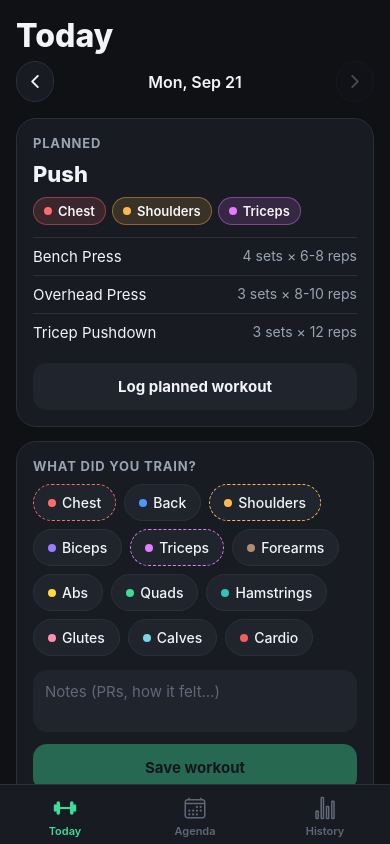
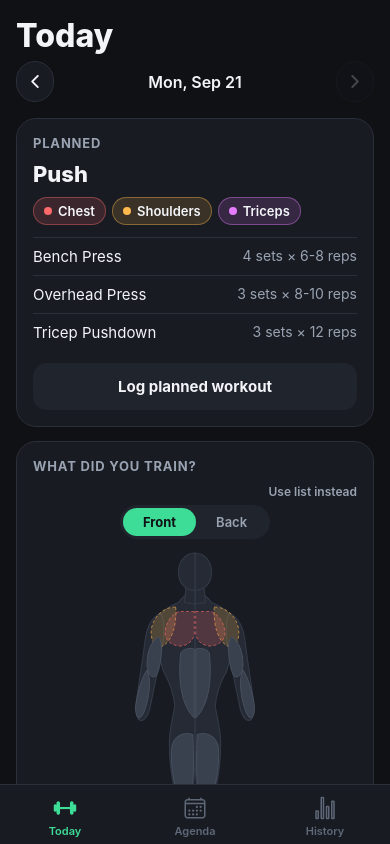
Before and after one commit to Arlis-Demirxhiu/GymTracker, a React Native app: screen / in a window 390 px wide. Built offline with nearby package versions, Linux system fonts and the light colour scheme.

Commit message:
Add tappable body map for picking muscles
Front/back SVG figure replaces the chip list as the default picker on
Today and in the agenda editor; chips remain behind a toggle and for
cardio, which has no region on the figure.

```diff
--- a/package.json
+++ b/package.json
@@ -11,6 +11,7 @@
     "react-dom": "19.2.3",
     "react-native": "0.86.3",
     "react-native-safe-area-context": "~5.7.0",
+    "react-native-svg": "15.15.4",
     "react-native-web": "^0.21.2"
   },
   "devDependencies": {
--- /dev/null
+++ b/src/BodyMap.tsx
@@ -0,0 +1,198 @@
+import { useState } from 'react';
+import { Pressable, StyleSheet, Text, View } from 'react-native';
+import Svg, { Path } from 'react-native-svg';
+import { BODY_PART_MAP } from './data';
+import { colors, radius } from './theme';
+import { BodyPart } from './types';
+
+/**
+ * Tappable anatomy picker. Shapes are authored for the right half of a
+ * 200x440 canvas and mirrored onto the left, so every muscle is one path.
+ */
+
+const VIEW_W = 200;
+const VIEW_H = 440;
+
+/** Mirrors absolute M/L/C path data across the vertical centre line. */
+const mirror = (d: string) => {
+  let i = 0;
+  return d.replace(/-?\d+(\.\d+)?/g, (n) => {
+    const isX = i++ % 2 === 0;
+    return isX ? `${VIEW_W - Number(n)}` : n;
+  });
+};
+
+const SILHOUETTE = [
+  // torso + leg
+  `M 100 58 C 110 60, 116 66, 122 74 C 138 80, 150 90, 152 106
+   C 153 126, 148 148, 142 166 C 133 182, 128 196, 127 212
+   C 129 226, 133 238, 134 256 C 135 288, 130 312, 125 336
+   C 121 356, 118 376, 117 396 C 116 410, 116 420, 118 428
+   L 104 428 C 104 412, 106 396, 105 376 C 104 348, 101 312, 100 284 Z`,
+  // arm
+  `M 146 88 C 158 94, 165 108, 167 128 C 170 152, 174 176, 177 198
+   C 179 212, 179 225, 175 230 C 169 234, 163 227, 160 214
+   C 155 190, 149 162, 145 140 C 141 120, 140 98, 146 88 Z`,
+  // neck + head + foot
+  `M 100 52 L 112 54 L 114 74 L 100 76 Z`,
+  `M 100 8 C 114 8, 122 20, 122 34 C 122 48, 113 58, 100 58 Z`,
+  `M 104 424 L 119 424 C 128 428, 131 437, 122 438 L 104 438 Z`,
+];
+
+const DELTOID = `M 126 80 C 141 80, 154 91, 158 108 C 160 122, 155 133, 147 133
+                 C 138 132, 130 120, 127 104 C 125 92, 125 84, 126 80 Z`;
+
+const FRONT: { part: BodyPart; d: string }[] = [
+  { part: 'shoulders', d: DELTOID },
+  {
+    part: 'chest',
+    d: `M 101 86 L 122 86 C 132 91, 139 101, 140 114
+        C 140 124, 132 132, 119 132 C 109 131, 103 125, 101 117 Z`,
+  },
+  {
+    part: 'abs',
+    d: `M 101 136 C 108 134, 116 136, 119 141
+        C 121 158, 121 176, 118 192 C 115 208, 109 220, 101 228 Z`,
+  },
+  {
+    part: 'biceps',
+    d: `M 149 120 C 159 126, 164 140, 164 158 C 163 170, 157 176, 152 172
+        C 147 164, 144 146, 145 130 C 146 123, 147 121, 149 120 Z`,
+  },
+  {
+    part: 'forearms',
+    d: `M 164 164 C 171 174, 176 192, 179 210 C 180 220, 178 228, 174 228
+        C 169 226, 165 214, 162 198 C 160 184, 160 172, 164 164 Z`,
+  },
+  {
+    part: 'quads',
+    d: `M 103 250 C 116 246, 128 252, 131 266 C 133 288, 129 312, 123 332
+        C 118 342, 110 344, 106 336 C 102 320, 101 286, 103 250 Z`,
+  },
+  {
+    part: 'calves',
+    d: `M 108 352 C 117 352, 122 362, 121 380 C 120 396, 116 406, 111 406
+        C 107 404, 105 392, 105 376 C 105 364, 106 356, 108 352 Z`,
+  },
+];
+
+const BACK: { part: BodyPart; d: string }[] = [
+  { part: 'shoulders', d: DELTOID },
+  {
+    part: 'back',
+    d: `M 101 80 L 121 79 C 129 85, 133 97, 134 109
+        C 139 127, 141 147, 137 165 C 129 181, 115 191, 101 193 Z`,
+  },
+  {
+    part: 'triceps',
+    d: `M 149 118 C 160 124, 165 140, 165 160 C 164 172, 158 178, 153 174
+        C 148 165, 145 146, 146 130 C 147 122, 148 119, 149 118 Z`,
+  },
+  {
+    part: 'forearms',
+    d: `M 165 164 C 172 174, 177 192, 180 210 C 181 220, 179 228, 175 228
+        C 170 226, 166 214, 163 198 C 161 184, 161 172, 165 164 Z`,
+  },
+  {
+    part: 'glutes',
+    d: `M 101 206 C 114 202, 127 209, 131 223 C 133 238, 128 251, 116 254
+        C 108 255, 103 250, 101 243 Z`,
+  },
+  {
+    part: 'hamstrings',
+    d: `M 102 259 C 114 257, 126 263, 129 277 C 131 297, 127 317, 122 333
+        C 117 343, 109 344, 106 335 C 102 319, 101 285, 102 259 Z`,
+  },
+  {
+    part: 'calves',
+    d: `M 107 350 C 118 350, 124 362, 123 382 C 122 398, 117 408, 111 408
+        C 106 406, 104 392, 104 376 C 104 362, 105 353, 107 350 Z`,
+  },
+];
+
+/** Parts the figure can show; anything else (cardio) needs a chip. */
+export const MAPPED_PARTS: BodyPart[] = Array.from(new Set([...FRONT, ...BACK].map((r) => r.part)));
+
+export function BodyMap({
+  selected,
+  onToggle,
+  planned = [],
+  height = 330,
+}: {
+  selected: BodyPart[];
+  onToggle: (p: BodyPart) => void;
+  planned?: BodyPart[];
+  height?: number;
+}) {
+  const [view, setView] = useState<'front' | 'back'>('front');
+  const regions = view === 'front' ? FRONT : BACK;
+
+  const muscle = (part: BodyPart, d: string, key: string) => {
+    const on = selected.includes(part);
+    const isPlanned = !on && planned.includes(part);
+    const color = BODY_PART_MAP[part].color;
+    return (
+      <Path
+        key={key}
+        d={d}
+        fill={on ? color : isPlanned ? color + '33' : colors.muscle}
+        stroke={on ? '#FFFFFF80' : isPlanned ? color + 'AA' : colors.muscleLine}
+        strokeWidth={1.2}
+        strokeDasharray={isPlanned ? '4 3' : undefined}
+        onPress={() => onToggle(part)}
+        accessibilityLabel={`${BODY_PART_MAP[part].label}${on ? ', selected' : ''}`}
+      />
+    );
+  };
+
+  return (
+    <View>
+      <View style={styles.viewToggle}>
+        {(['front', 'back'] as const).map((v) => (
+          <Pressable
+            key={v}
+            onPress={() => setView(v)}
+            style={[styles.viewBtn, view === v && styles.viewBtnOn]}
+            accessibilityRole="tab"
+            accessibilityState={{ selected: view === v }}
+          >
+            <Text style={[styles.viewText, view === v && styles.viewTextOn]}>
+              {v === 'front' ? 'Front' : 'Back'}
+            </Text>
+          </Pressable>
+        ))}
+      </View>
+
+      <Svg width="100%" height={height} viewBox={`0 0 ${VIEW_W} ${VIEW_H}`} preserveAspectRatio="xMidYMid meet">
+        {SILHOUETTE.map((d, i) => (
+          <Path key={`s${i}`} d={d} fill={colors.silhouette} stroke={colors.silhouetteLine} strokeWidth={1.5} />
+        ))}
+        {SILHOUETTE.map((d, i) => (
+          <Path key={`sm${i}`} d={mirror(d)} fill={colors.silhouette} stroke={colors.silhouetteLine} strokeWidth={1.5} />
+        ))}
+        {regions.map((r) => muscle(r.part, r.d, `r-${r.part}`))}
+        {regions.map((r) => muscle(r.part, mirror(r.d), `l-${r.part}`))}
+      </Svg>
+
+      <Text style={styles.hint}>
+        Tap a muscle to select it{view === 'front' ? ' — switch to Back for lats, glutes & hamstrings' : ''}
+      </Text>
+    </View>
+  );
+}
+
+const styles = StyleSheet.create({
+  viewToggle: {
+    flexDirection: 'row',
+    alignSelf: 'center',
+    backgroundColor: colors.cardAlt,
+    borderRadius: radius.pill,
+    padding: 3,
+    marginBottom: 8,
+  },
+  viewBtn: { paddingVertical: 6, paddingHorizontal: 20, borderRadius: radius.pill },
+  viewBtnOn: { backgroundColor: colors.accent },
+  viewText: { color: colors.textDim, fontSize: 13, fontWeight: '600' },
+  viewTextOn: { color: colors.accentText, fontWeight: '700' },
+  hint: { color: colors.textFaint, fontSize: 11, textAlign: 'center', marginTop: 4 },
+});
--- a/src/components.tsx
+++ b/src/components.tsx
@@ -1,5 +1,6 @@
-import { ReactNode } from 'react';
+import { ReactNode, useState } from 'react';
 import { Pressable, StyleSheet, Text, View, ViewStyle } from 'react-native';
+import { BodyMap, MAPPED_PARTS } from './BodyMap';
 import { BODY_PART_MAP, BODY_PARTS } from './data';
 import { colors, radius } from './theme';
 import { BodyPart } from './types';
@@ -27,18 +28,49 @@ export function BodyPartTag({ part, small }: { part: BodyPart; small?: boolean }
   );
 }
 
+/**
+ * Body figure first, chip list as a fallback. Parts the figure can't show
+ * (cardio) stay reachable as chips underneath it.
+ */
+export function BodyPartSelector(props: { selected: BodyPart[]; onToggle: (p: BodyPart) => void; planned?: BodyPart[] }) {
+  const [mode, setMode] = useState<'body' | 'list'>('body');
+  const offMap = BODY_PARTS.filter((bp) => !MAPPED_PARTS.includes(bp.key)).map((bp) => bp.key);
+
+  return (
+    <View>
+      <Pressable onPress={() => setMode(mode === 'body' ? 'list' : 'body')} hitSlop={8} style={styles.modeRow}>
+        <Text style={styles.modeText}>{mode === 'body' ? 'Use list instead' : 'Use body map instead'}</Text>
+      </Pressable>
+
+      {mode === 'body' ? (
+        <>
+          <BodyMap {...props} />
+          <View style={[styles.grid, { marginTop: 10, justifyContent: 'center' }]}>
+            <BodyPartPicker {...props} only={offMap} />
+          </View>
+        </>
+      ) : (
+        <BodyPartPicker {...props} />
+      )}
+    </View>
+  );
+}
+
 export function BodyPartPicker({
   selected,
   onToggle,
   planned = [],
+  only,
 }: {
   selected: BodyPart[];
   onToggle: (p: BodyPart) => void;
   planned?: BodyPart[];
+  only?: BodyPart[];
 }) {
+  const parts = only ? BODY_PARTS.filter((bp) => only.includes(bp.key)) : BODY_PARTS;
   return (
     <View style={styles.grid}>
-      {BODY_PARTS.map((bp) => {
+      {parts.map((bp) => {
         const on = selected.includes(bp.key);
         const isPlanned = planned.includes(bp.key);
         return (
@@ -127,6 +159,8 @@ const styles = StyleSheet.create({
   tagText: { color: colors.text, fontSize: 13, fontWeight: '600' },
   dot: { width: 8, height: 8, borderRadius: 4, marginRight: 6 },
   grid: { flexDirection: 'row', flexWrap: 'wrap', gap: 8 },
+  modeRow: { alignSelf: 'flex-end', marginBottom: 6 },
+  modeText: { color: colors.textDim, fontSize: 12, fontWeight: '600' },
   chip: {
     flexDirection: 'row',
     alignItems: 'center',
--- a/src/screens/AgendaScreen.tsx
+++ b/src/screens/AgendaScreen.tsx
@@ -14,7 +14,7 @@ import {
   View,
 } from 'react-native';
 import { SafeAreaView } from 'react-native-safe-area-context';
-import { BodyPartPicker, BodyPartTag, Button, Card } from '../components';
+import { BodyPartSelector, BodyPartTag, Button, Card } from '../components';
 import { newId, WEEK_ORDER, WEEKDAY_NAMES } from '../data';
 import { useStore } from '../store';
 import { colors, radius } from '../theme';
@@ -171,7 +171,7 @@ function DayEditor({
             {!plan.rest && (
               <>
                 <Text style={styles.label}>Body parts</Text>
-                <BodyPartPicker selected={plan.bodyParts} onToggle={toggle} />
+                <BodyPartSelector selected={plan.bodyParts} onToggle={toggle} />
 
                 <Text style={[styles.label, { marginTop: 24 }]}>Exercises</Text>
                 {plan.exercises.length === 0 && <Text style={styles.empty}>No exercises yet — add one below.</Text>}
--- a/src/screens/TodayScreen.tsx
+++ b/src/screens/TodayScreen.tsx
@@ -1,7 +1,7 @@
 import { Ionicons } from '@expo/vector-icons';
 import { useEffect, useMemo, useState } from 'react';
 import { Pressable, ScrollView, StyleSheet, Text, TextInput, View } from 'react-native';
-import { BodyPartPicker, BodyPartTag, Button, Card, SectionTitle } from '../components';
+import { BodyPartSelector, BodyPartTag, Button, Card, SectionTitle } from '../components';
 import { addDays, BODY_PARTS, daysBetween, formatDate, fromDateKey, toDateKey, WEEKDAY_NAMES } from '../data';
 import { useStore } from '../store';
 import { colors, radius } from '../theme';
@@ -104,7 +104,7 @@ export default function TodayScreen() {
         >
           What did you train?
         </SectionTitle>
-        <BodyPartPicker selected={selected} onToggle={toggle} planned={plan.rest ? [] : plan.bodyParts} />
+        <BodyPartSelector selected={selected} onToggle={toggle} planned={plan.rest ? [] : plan.bodyParts} />
         <TextInput
           value={note}
           onChangeText={setNote}
--- a/src/theme.ts
+++ b/src/theme.ts
@@ -9,6 +9,11 @@ export const colors = {
   accent: '#3DDC97',
   accentText: '#0F1115',
   danger: '#FF6B6B',
+  // body map
+  silhouette: '#252A34',
+  silhouetteLine: '#333A47',
+  muscle: '#39414F',
+  muscleLine: '#4A5361',
 };
 
 export const radius = { sm: 8, md: 14, lg: 20, pill: 999 };
```
Also changed, not shown: 1 other file (tests, documents, lock files or other folders).
